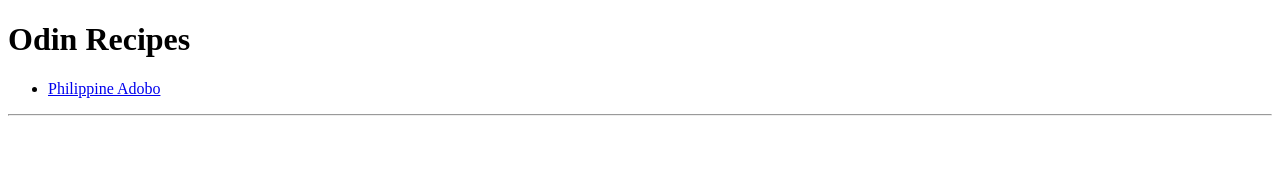
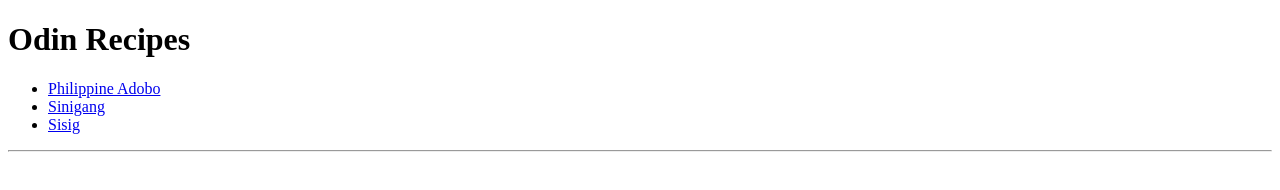
Before and after one commit to lejdenlazaro/odin-recipes, a plain HTML site: page index.html in a window 1280 px wide. Drawn offline with Linux system fonts and the light colour scheme.

Commit message:
feat(nav): Add navigation link for sinigang ang sisig

```diff
--- a/index.html
+++ b/index.html
@@ -14,6 +14,12 @@
             <li>
                 <a href="recipes/adobo.html">Philippine Adobo</a>
             </li>
+            <li>
+                <a href="recipes/sinigang.html">Sinigang</a>
+            </li>
+            <li>
+                <a href="recipes/sisig.html">Sisig</a>
+            </li>
         </ul>
     </header>
     <hr>
```
